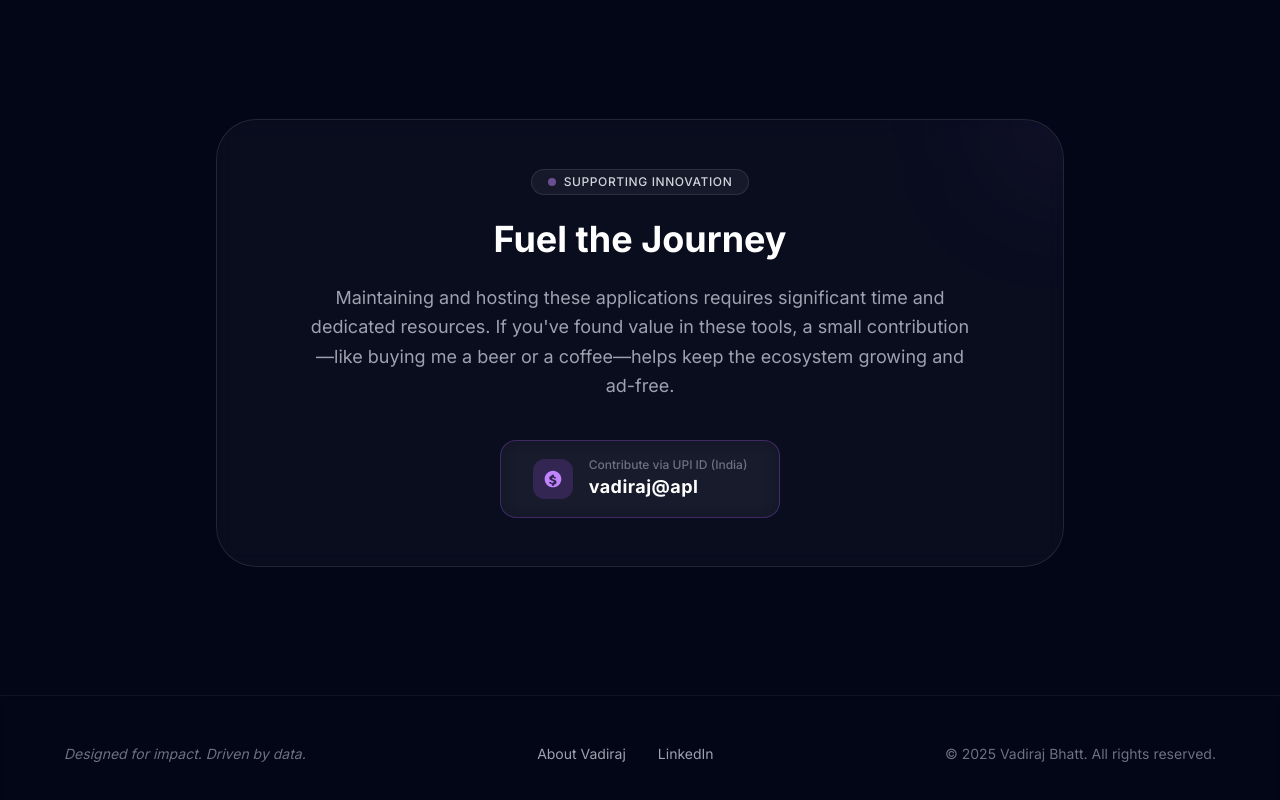
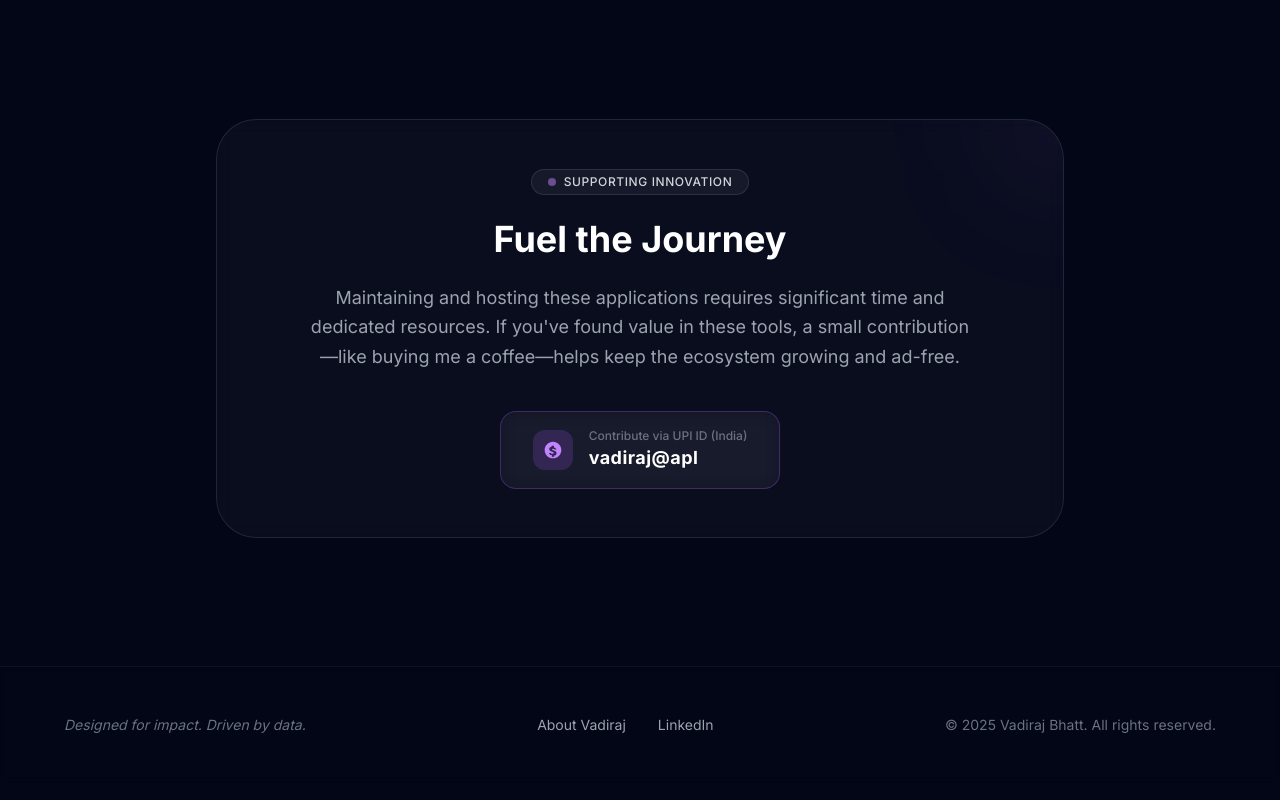
Before and after one commit to VadirajBhatt/profile, a plain HTML site: page index.html in a window 1280 px wide. Shown: the part 1244-2044 px from the top of the page. Drawn offline with nearby package versions, Linux system fonts and the light colour scheme.

Commit message:
Removed beer

```diff
--- a/index.html
+++ b/index.html
@@ -180,7 +180,7 @@
                 </div>
                 <h2 class="text-3xl md:text-4xl font-bold mb-6">Fuel the Journey</h2>
                 <p class="text-gray-400 leading-relaxed max-w-2xl mx-auto mb-10 text-lg">
-                    Maintaining and hosting these applications requires significant time and dedicated resources. If you've found value in these tools, a small contribution—like buying me a beer or a coffee—helps keep the ecosystem growing and ad-free.
+                    Maintaining and hosting these applications requires significant time and dedicated resources. If you've found value in these tools, a small contribution—like buying me a coffee—helps keep the ecosystem growing and ad-free.
                 </p>
                 <div class="flex flex-col sm:flex-row items-center justify-center gap-4">
                     <div class="px-8 py-4 glass rounded-2xl border border-purple-500/30 flex items-center space-x-4">
```
